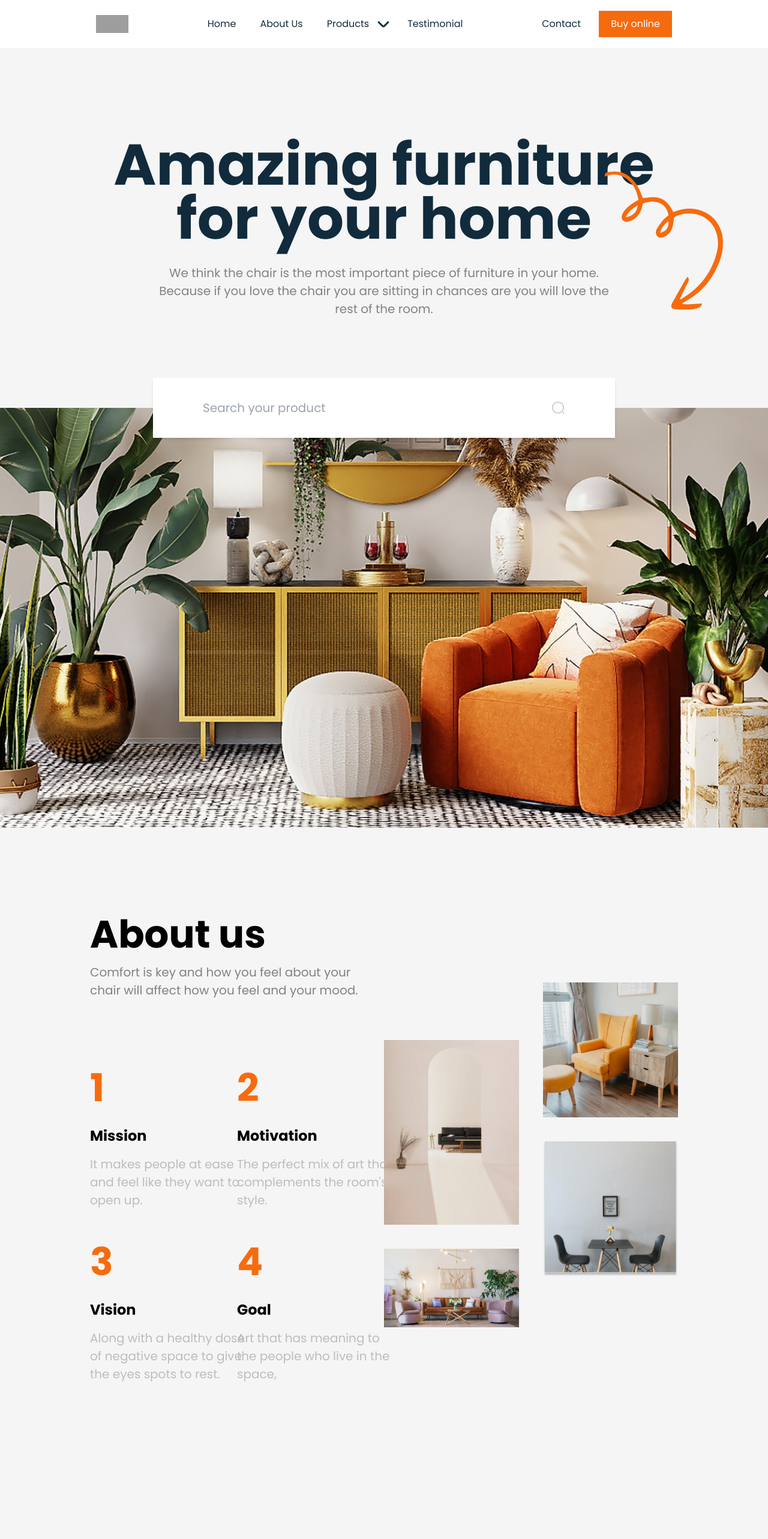
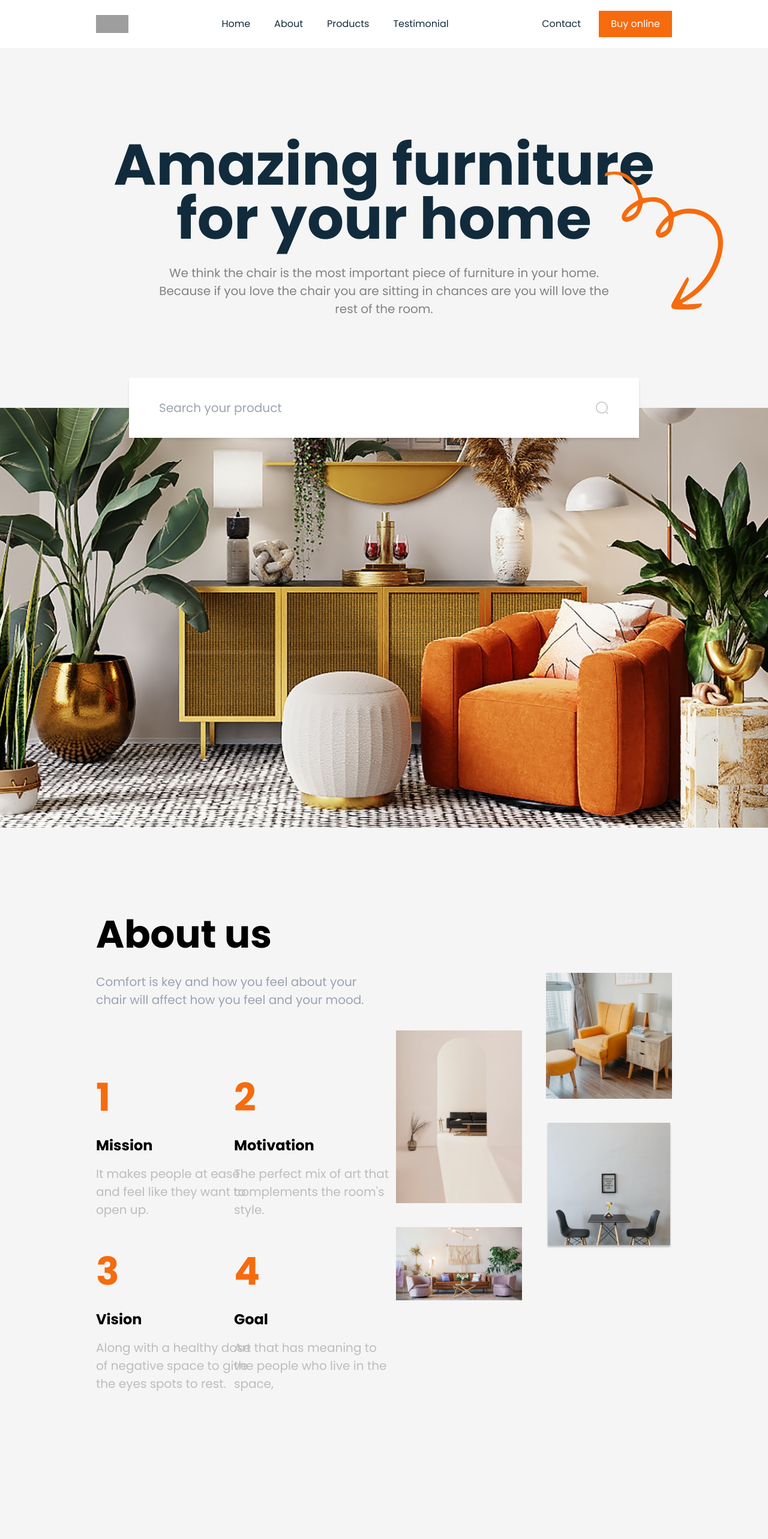
Before and after one commit to mustafahincal/frontend-task, a React (Create React App) app: page / in a window 1280 px wide. Shown: the top 2566 px of the page at 60% size. Built offline with nearby package versions, Linux system fonts and the light colour scheme; grey boxes are pictures that could not be loaded.

Commit message:
fix bad styles

```diff
--- a/src/components/Footer.jsx
+++ b/src/components/MainFooter.jsx
@@ -2,7 +2,7 @@ import React from "react";
 
 const Footer = () => {
   return (
-    <div className="w-full h-[350px] bg-footer-bg flex flex-col items-center justify-between pt-24 pb-4">
+    <div className="w-full  bg-footer-bg flex flex-col items-center justify-between pt-24 pb-4 gap-36">
       <div className="w-3/4 h-[161px] flex justify-between size-[20px] ">
         <ul className="bg-white flex flex-col gap-[12px] w-[200px]">
           <li>
@@ -30,9 +30,9 @@ const Footer = () => {
           <li>LinkedIn</li>
         </ul>
       </div>
-      <span className="text-[14px]">
+      <div className="text-[14px]">
         Copyright ©2022 Zing Inc. All right reserved.
-      </span>
+      </div>
     </div>
   );
 };
--- a/src/components/Header.jsx
+++ b/src/components/MainHeader.jsx
@@ -13,12 +13,18 @@ const Header = () => {
         <img src="./assets/Logo.svg" className="w-[54px] h-[30px]" alt="" />
         <div>
           <ul className="flex gap-[40px] ">
-            <li>Home</li>
-            <li>About Us</li>
+            <li>
+              <a href="#home">Home</a>
+            </li>
+            <li>
+              <a href="#about">About</a>
+            </li>
             <li className="flex gap-[12px]">
-              Products <img src="./assets/arrow-down.svg" alt="" />{" "}
+              <a href="#products">Products</a>
             </li>
-            <li>Testimonial</li>
+            <li>
+              <a href="#comment">Testimonial</a>
+            </li>
           </ul>
         </div>
         <div>
--- a/src/components/Search.jsx
+++ b/src/components/Search.jsx
@@ -2,7 +2,7 @@ import React from "react";
 
 const Search = () => {
   return (
-    <div className="flex justify-between bg-white items-center w-[770px] h-[100px] text-search shadow-md px-[83px] absolute top-full -translate-y-1/2">
+    <div className="flex justify-between bg-white items-center w-[850px] h-[100px] text-search shadow-md px-[50px] absolute top-full -translate-y-1/2">
       <input
         type="text"
         placeholder="Search your product"
--- a/src/layout/MainContent.jsx
+++ b/src/layout/MainContent.jsx
@@ -1,12 +1,8 @@
-import React from "react";
 import AboutUs from "../pages/aboutUs/AboutUs";
 import ContactUs from "../pages/contactUs/ContactUs";
 import CustomerComments from "../pages/customerComments/CustomerComments";
 import Home from "../pages/home/Home";
 import Products from "../pages/products/Products";
-import Footer from "../components/Footer";
-import Header from "../components/Header";
-import Layout from "./MainLayout";
 import MainLayout from "./MainLayout";
 
 const MainContent = () => {
--- a/src/layout/MainLayout.jsx
+++ b/src/layout/MainLayout.jsx
@@ -1,13 +1,12 @@
-import React, { Children } from "react";
-import Footer from "../components/Footer";
-import Header from "../components/Header";
+import MainFooter from "../components/MainFooter";
+import MainHeader from "../components/MainHeader";
 
 const MainLayout = ({ children }) => {
   return (
     <>
-      <Header />
+      <MainHeader />
       {children}
-      <Footer />
+      <MainFooter />
     </>
   );
 };
--- a/src/pages/aboutUs/AboutUs.jsx
+++ b/src/pages/aboutUs/AboutUs.jsx
@@ -2,16 +2,17 @@ import React from "react";
 
 const AboutUs = () => {
   return (
-    <div className="py-[130px] px-[150px] bg-content-bg">
+    <div className="pt-[130px] bg-content-bg" id="about">
+      <div className="w-3/4 m-auto">
         <div>
           <div className="text-[64px] font-bold">About us</div>
-        <div className="text-[20px] text-content-small-text max-w-[470px]">
+          <div className="text-[20px] mt-4 text-gray-400 max-w-[470px]">
             Comfort is key and how you feel about your chair will affect how you
             feel and your mood.
           </div>
         </div>
-      <div className="flex justify-between mt-[100px]">
-        <div className="grid grid-cols-4 w-1/2 gap-y-10">
+        <div className="flex justify-between mt-[100px] gap-10">
+          <div className="grid grid-cols-4 grid-rows-3 w-1/2 gap-y-10 ">
             <div className="col-span-2 flex flex-col gap-[14px] w-[270px]">
               <div className="text-[64px] font-bold text-nav-button">1</div>
               <div className="text-[24px] font-bold">Mission</div>
@@ -30,8 +31,8 @@ const AboutUs = () => {
               <div className="text-[64px] font-bold text-nav-button">3</div>
               <div className="text-[24px] font-bold">Vision</div>
               <div className="text-[20px] text-search">
-              Along with a healthy dose of negative space to give the eyes spots
-              to rest.
+                Along with a healthy dose of negative space to give the eyes
+                spots to rest.
               </div>
             </div>
             <div className=" col-span-2 flex flex-col gap-[14px] w-[270px]">
@@ -42,8 +43,8 @@ const AboutUs = () => {
               </div>
             </div>
           </div>
-        <div className="w-1/2 relative">
-          <div className="grid grid-cols-4 w-full gap-y-10 gap-x-10 absolute -top-32">
+          <div className="w-1/2 ">
+            <div className="grid grid-cols-4 gap-y-10 gap-x-10 relative -top-40">
               <div className="flex flex-col gap-10 col-span-2 mt-24">
                 <img src="./assets/about-us-item1.svg" alt="" />
                 <img src="./assets/about-us-item2.svg" alt="" />
@@ -56,6 +57,7 @@ const AboutUs = () => {
           </div>
         </div>
       </div>
+    </div>
   );
 };
 
--- a/src/pages/contactUs/ContactUs.jsx
+++ b/src/pages/contactUs/ContactUs.jsx
@@ -2,7 +2,8 @@ import React from "react";
 
 const ContactUs = () => {
   return (
-    <div className="py-[130px] px-[150px] bg-content-bg">
+    <div className="py-[130px]  bg-content-bg" id="contact">
+      <div className="w-3/4 m-auto">
         <div className="flex justify-between gap-16">
           <div className="w-1/2">
             <div className="grid grid-cols-4 w-full gap-y-10 gap-x-10  -top-32">
@@ -73,6 +74,7 @@ const ContactUs = () => {
           </form>
         </div>
       </div>
+    </div>
   );
 };
 
--- a/src/pages/customerComments/CustomerComments.jsx
+++ b/src/pages/customerComments/CustomerComments.jsx
@@ -2,7 +2,8 @@ import React from "react";
 
 const CustomerComments = () => {
   return (
-    <div className="py-[130px] px-[150px] bg-customer-comments-bg text-white">
+    <div className="py-[130px] bg-customer-comments-bg text-white" id="comment">
+      <div className="w-3/4 m-auto">
         <div className="text-[64px] font-bold">What do customers say...</div>
         <div className="flex justify-center mt-20 px-40">
           <div className="w-1/2 relative">
@@ -18,9 +19,9 @@ const CustomerComments = () => {
             <div className="flex flex-col gap-[25px]">
               <span className="font-bold text-[36px]">Amazing service</span>
               <span className="text-[20px] text-gray-400">
-              Since the online marketplace can be a scary place, the presence of
-              customer reviews on an online store helps establish authenticity,
-              confidence, and trust among shoppers.
+                Since the online marketplace can be a scary place, the presence
+                of customer reviews on an online store helps establish
+                authenticity, confidence, and trust among shoppers.
               </span>
               <div>
                 <div className="text-[20px] text-nav-button">Wade Warren</div>
@@ -34,6 +35,7 @@ const CustomerComments = () => {
           </div>
         </div>
       </div>
+    </div>
   );
 };
 
--- a/src/pages/home/Home.jsx
+++ b/src/pages/home/Home.jsx
@@ -3,7 +3,8 @@ import Search from "../../components/Search";
 
 const Home = () => {
   return (
-    <div className="flex flex-col bg-content-bg pt-[150px]">
+    <div className="bg-content-bg pt-[150px]">
+      <div className="w-3/4 m-auto flex flex-col ">
         <div className="flex flex-col items-center pb-[150px] relative">
           <div className="font-bold text-[96px] w-[970px] text-center leading-[90px] text-nav-item relative">
             Amazing furniture for your home
@@ -15,12 +16,14 @@ const Home = () => {
           </div>
           <div className="text-[20px] mt-[30px] w-[776px] text-center text-content-small-text">
             We think the chair is the most important piece of furniture in your
-          home. Because if you love the chair you are sitting in chances are you
-          will love the rest of the room.
+            home. Because if you love the chair you are sitting in chances are
+            you will love the rest of the room.
           </div>
 
           <Search />
         </div>
+      </div>
+
       <div>
         <img
           src="./assets/home.svg"
--- a/src/pages/products/Products.jsx
+++ b/src/pages/products/Products.jsx
@@ -2,18 +2,31 @@ import React from "react";
 
 const Products = () => {
   return (
-    <div className="py-[130px] px-[150px] bg-content-bg">
+    <div className="pb-[130px]  bg-content-bg" id="products">
+      <div className="w-3/4 m-auto">
         <div className="text-center">
           <div className="text-[64px] font-bold">Products</div>
           <div>
             <ul className="text-content-small-text text-[20px] flex gap-[40px] justify-center mt-[40px]">
               <li className="text-nav-button font-bold">All</li>
-            <li>Chair</li>
-            <li>Table</li>
-            <li>Bed</li>
-            <li>Closet</li>
-            <li>Sofa</li>
-            <li>Cabinet</li>
+              <li className="cursor-pointer transition-all hover:text-nav-button">
+                Chair
+              </li>
+              <li className="cursor-pointer transition-all hover:text-nav-button">
+                Table
+              </li>
+              <li className="cursor-pointer transition-all hover:text-nav-button">
+                Bed
+              </li>
+              <li className="cursor-pointer transition-all hover:text-nav-button">
+                Closet
+              </li>
+              <li className="cursor-pointer transition-all hover:text-nav-button">
+                Sofa
+              </li>
+              <li className="cursor-pointer transition-all hover:text-nav-button">
+                Cabinet
+              </li>
             </ul>
           </div>
         </div>
@@ -140,6 +153,7 @@ const Products = () => {
           </div>
         </div>
       </div>
+    </div>
   );
 };
 
```
Also changed, not shown: src/App.jsx (+0 -10 lines). Lines whose indentation alone changed are shown as unchanged.
